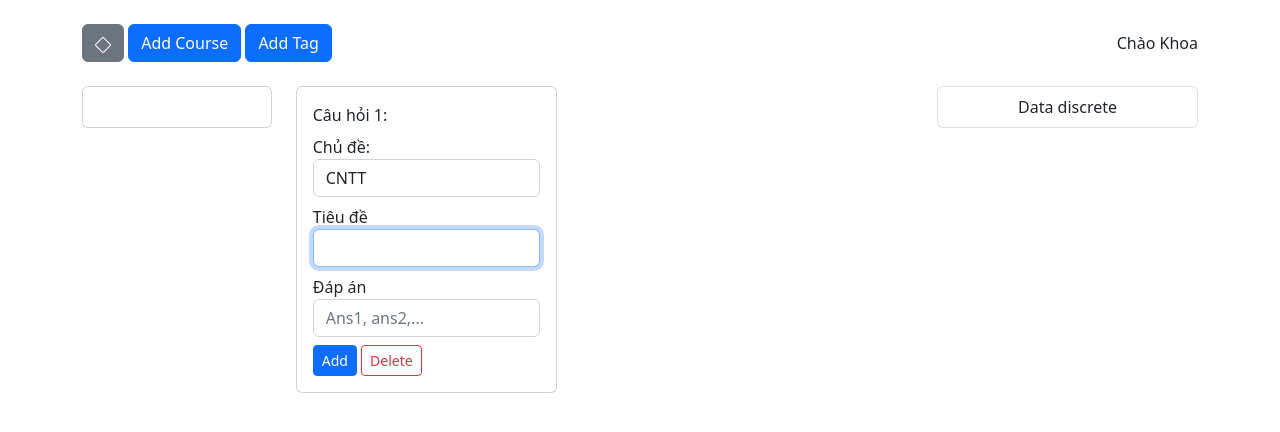
After one commit to nghiendo/learn_gold_time, a Flask app: template templates/AddQuestion.html in a window 1280 px wide. The commit adds this page. Shown: the top 432 px of the page. Run offline with Flask 3, Linux system fonts and the light colour scheme; the template is opened without the code that fills it, so the values that code supplies are empty.

Commit message:
Done course & question

```diff
--- /dev/null
+++ b/Routes/Questions.py
@@ -0,0 +1,6 @@
+from flask import Blueprint
+from Controllers.Questions import index, addQuestionCourse
+
+question_router = Blueprint("question_router", __name__)
+question_router.route("/", methods=['GET'])(index)
+question_router.route("/add/<cid>", methods=['GET', 'POST'])(addQuestionCourse)
--- a/index.py
+++ b/index.py
@@ -1,12 +1,13 @@
 from flask import Flask, render_template
 from Routes.Courses import courses_router
 from Routes.Users import users_router
+from Routes.Questions import question_router
 app = Flask(__name__)
 
 app.config.from_object("config")
 app.register_blueprint(courses_router, url_prefix="/courses")
+app.register_blueprint(question_router, url_prefix="/questions")
 app.register_blueprint(users_router, url_prefix="/")
-
 # @app.route("/")
 # def index():
 #     return render_template('Login.html', title="Login")
--- /dev/null
+++ b/templates/AddQuestion.html
@@ -0,0 +1,80 @@
+{% extends 'Base.html' %}
+
+{% block title %}
+Add Question
+{%endblock%}
+
+{% block content %}
+
+<div class="col-sm-9">
+    <div class="row">
+        <div class="col-md-3 mb-2">
+            <div class="card">
+                <img src="{{data.course.img}}" alt="">
+                <div class="card-body">
+                    <div class="card-title">
+                        {{data.course.name}}
+                    </div>
+                </div>
+            </div>
+        </div>
+        <div class="col-md-4 mb-2">
+            <div class="card">
+                <div class="card-body">
+                    <div class="card-title">
+                        Câu hỏi 1:
+                    </div>
+                    <div class="card-text">
+                        <form method="post">
+                            <div class="form-group mb-2">
+                                <label for="topic">Chủ đề:</label>
+                                <select name="topic" class="form-control" id="topic">
+                                    <option value="CNTT">CNTT</option>
+                                </select>
+                            </div>
+                            <div class="form-group mb-2">
+                                <label for="title">Tiêu đề</label>
+                                <input type="text" class="form-control" name="title" id="title" autofocus="true" required>
+                            </div>
+
+                            <div class="form-group mb-2">
+                                <label for="ans">Đáp án</label>
+                                <!-- <input type="text" class="form-control" name="ans" id="ans"> -->
+                                <input type="text" class="form-control" placeholder="Ans1, ans2,..." id="ans" name="ans" required>
+                            </div>
+                            <input type="submit" value="Add" class="btn btn-primary btn-sm">
+                            <button type="button" class="btn btn-sm btn-outline-danger" data-bs-toggle="modal" data-bs-target="#deletebox">Delete</button>
+                        </form>
+                    </div>
+                </div>
+            </div>
+        </div>
+    </div>
+</div>
+<div class="col-sm-3">
+    <div class="list-group">
+        <button class="list-group-item">Data discrete</button>
+    </div>
+</div>
+
+<div class="modal fade" id="deletebox">
+    <div class="modal-dialog modal-sm">
+        <div class="modal-content bg-dark">
+            <div class="modal-header text-light">
+                Bạn chắc chắn muốn xóa?
+            </div>
+            <div class="modal-body">
+                <div class="row">
+                    <div class="col-6 text-left">
+                        <button data-bs-dismiss="modal" class="btn btn-outline-success">Cancel</button>
+                    </div>
+                    <div class="col-6 text-end">
+                        <a class="btn btn-outline-warning">Yes, Delete it!</a>
+                    </div>
+                </div>
+            </div>
+        </div>
+    </div>
+</div>
+
+{% endblock %}
--- a/templates/CourseDetail.html
+++ b/templates/CourseDetail.html
@@ -14,7 +14,7 @@
             </p> -->
             <div class="row justify-content-sm-center">
                 <a class="btn btn-primary col-12 mb-2">Take an exam</a>
-                <a class="btn btn-sm btn-outline-secondary col-sm-4">Add Question</a>
+                <a href="/questions/add/{{data.id}}" class="btn btn-sm btn-outline-secondary col-sm-4">Add Question</a>
             </div>
         </div>
     </div>
```
Also changed, not shown: Controllers/Questions.py (added, +35 -0 lines), Helper/database.py (+5 -3 lines), Models/Answers.py (added, +14 -0 lines), Models/Questions.py (added, +20 -0 lines), data/Answers.json (added, +17 -0 lines), data/Courses.json (+7 -0 lines), data/Questions.json (added, +10 -0 lines).
